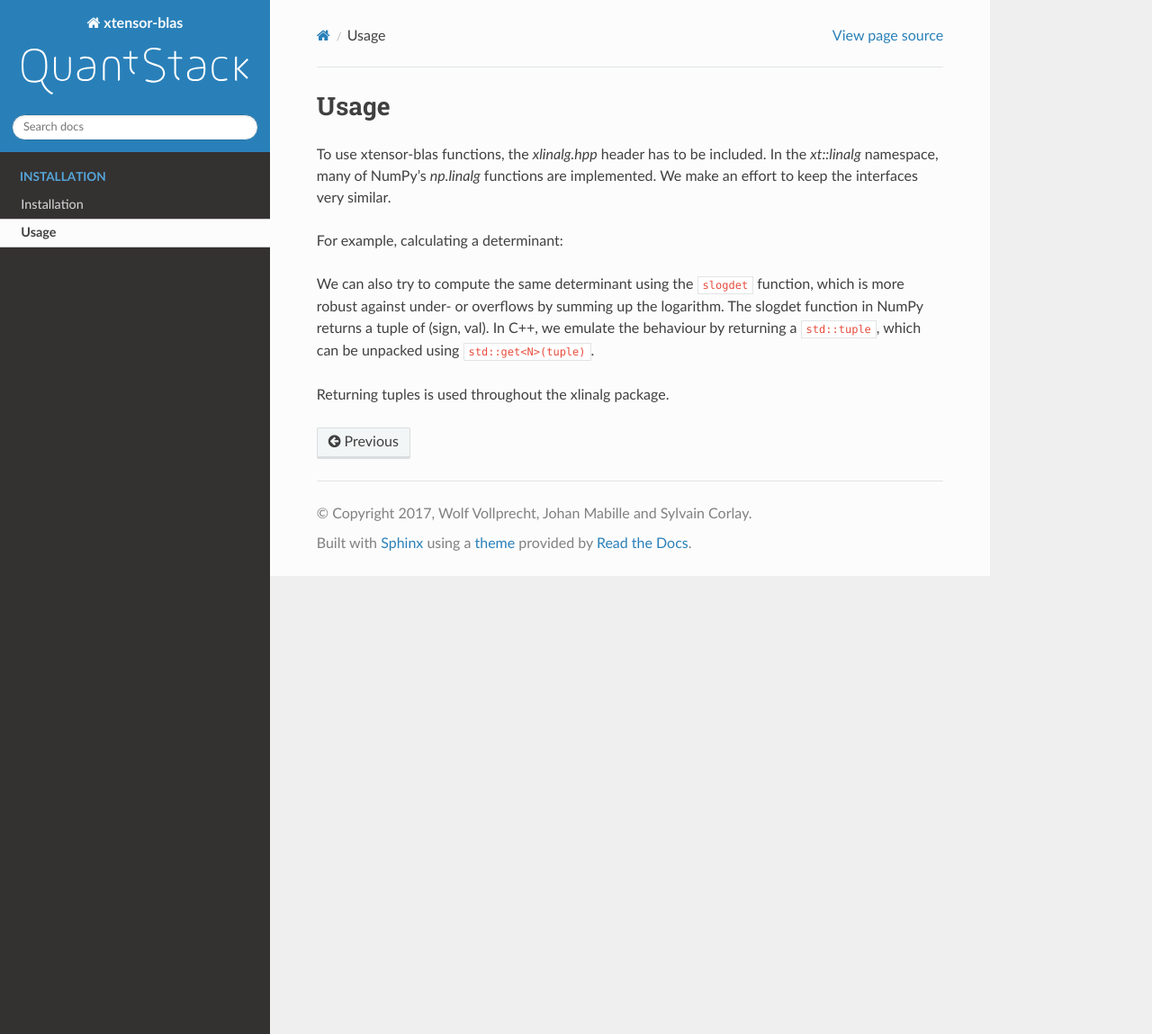
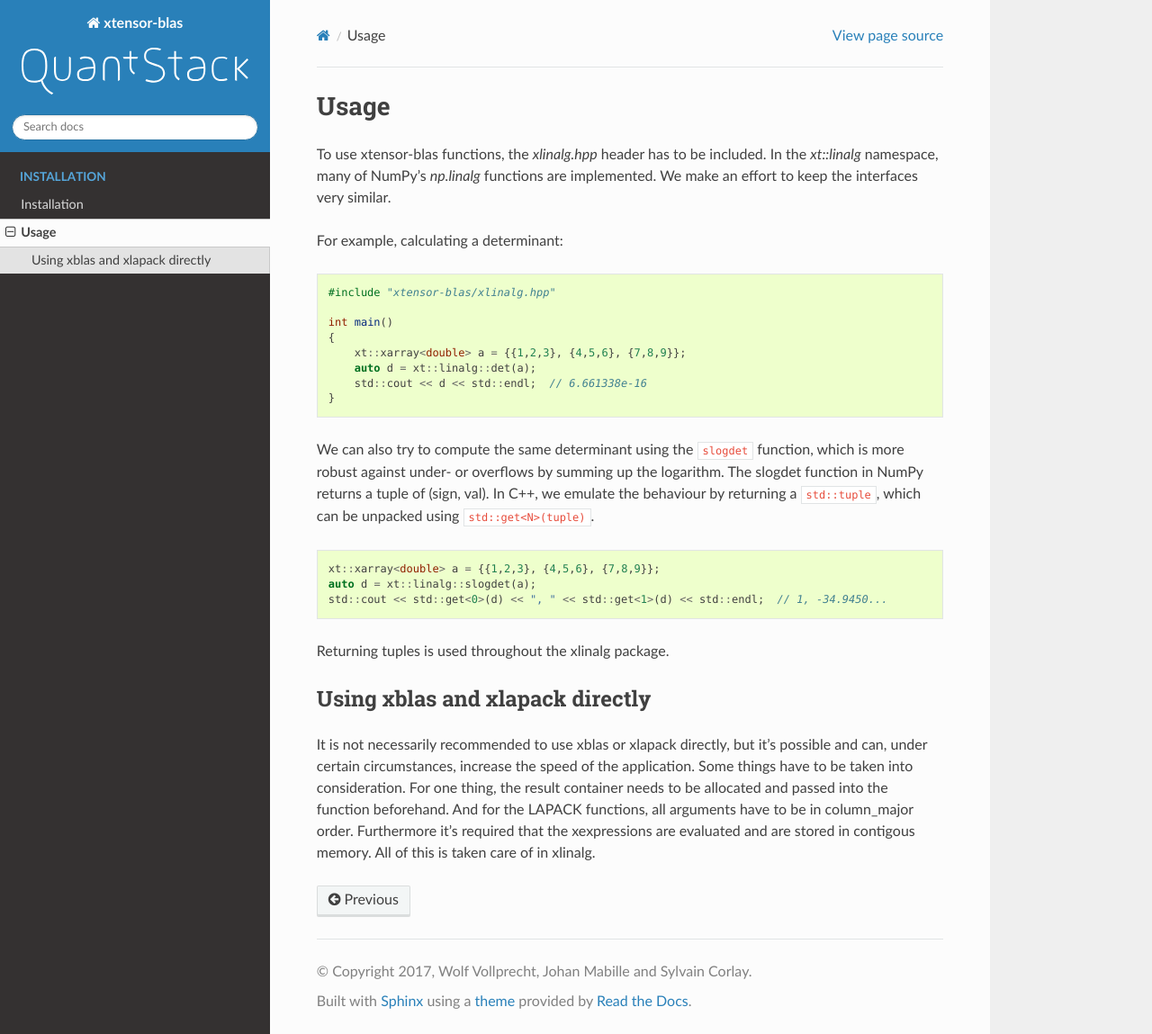
Before and after one commit to xtensor-stack/xtensor-blas, a Sphinx documentation site: the page built from docs/source/usage.rst, in a window 1280 px wide and 1149 px high. Shown: the whole window at 90% size. Built offline with Sphinx 7.4.7 and the Read the Docs theme 2.0.0, drawn with Linux system fonts in a browser that asks for light colours; pages that are not in the unit, such as notebooks, are missing from menus.

Commit message:
improve docs

```diff
--- a/docs/source/index.rst
+++ b/docs/source/index.rst
@@ -35,5 +35,6 @@ This software is licensed under the BSD-3-Clause license. See the LICENSE file f
 
    installation
    usage
+   reference
 
 .. _FLENS: https://github.com/michael-lehn/FLENS
--- a/docs/source/usage.rst
+++ b/docs/source/usage.rst
@@ -29,7 +29,8 @@ For example, calculating a determinant:
 
 .. highlight cpp
 
-.. code-block::
+.. code-block:: cpp
+
     #include "xtensor-blas/xlinalg.hpp"
 
     int main()
@@ -44,9 +45,20 @@ is more robust against under- or overflows by summing up the logarithm. The slog
 function in NumPy returns a tuple of (sign, val). In C++, we emulate the behaviour by
 returning a ``std::tuple``, which can be unpacked using ``std::get<N>(tuple)``.
 
-.. code-block::
+.. code-block:: cpp
+
     xt::xarray<double> a = {{1,2,3}, {4,5,6}, {7,8,9}};
     auto d = xt::linalg::slogdet(a);
     std::cout << std::get<0>(d) << ", " << std::get<1>(d) << std::endl;  // 1, -34.9450...
 
 Returning tuples is used throughout the xlinalg package.
+
+Using xblas and xlapack directly
+--------------------------------
+
+It is not necessarily recommended to use xblas or xlapack directly, but it's possible and can,
+under certain circumstances, increase the speed of the application. Some things have to be taken
+into consideration. For one thing, the result container needs to be allocated and passed into the
+function beforehand. And for the LAPACK functions, all arguments have to be in column_major order.
+Furthermore it's required that the xexpressions are evaluated and are stored in contigous memory.
+All of this is taken care of in xlinalg.
```
Also changed, not shown: 2 other files.
